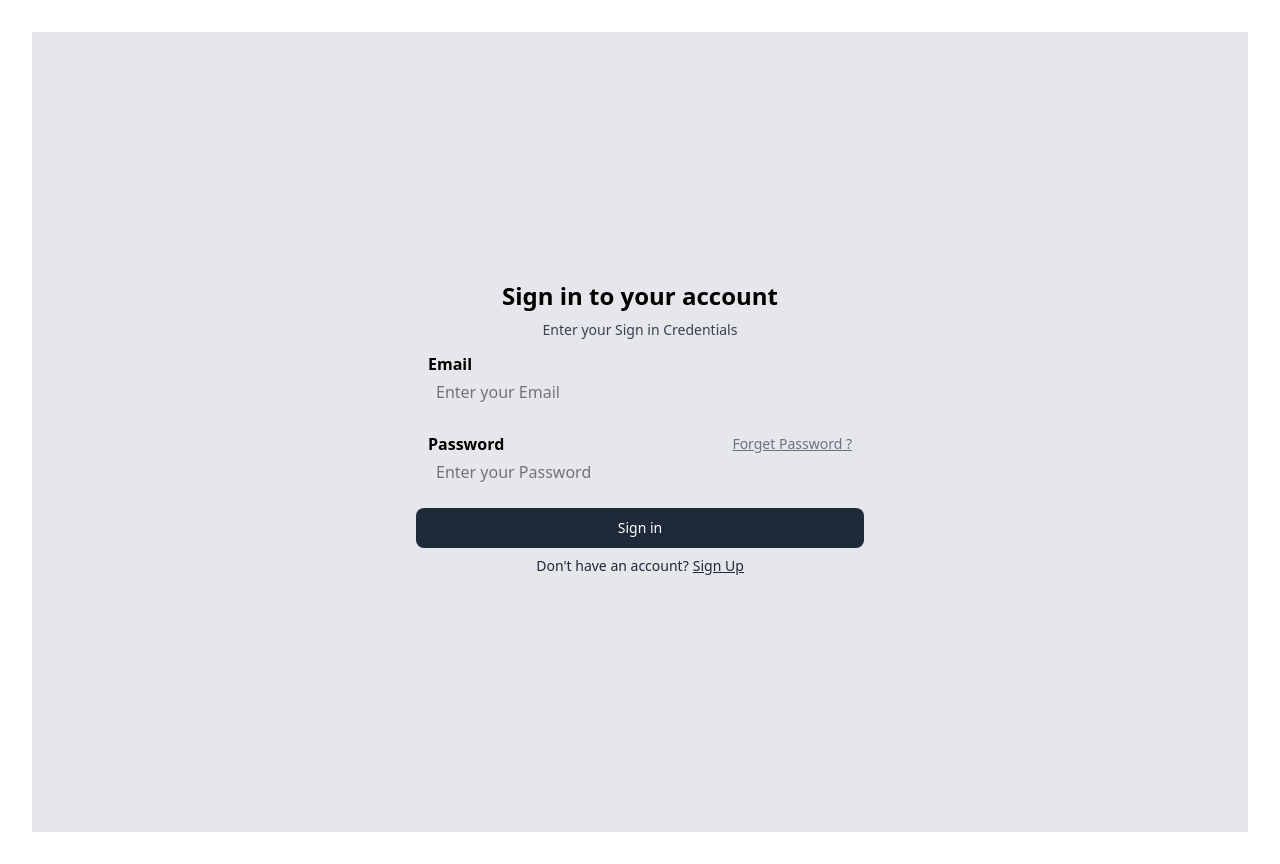
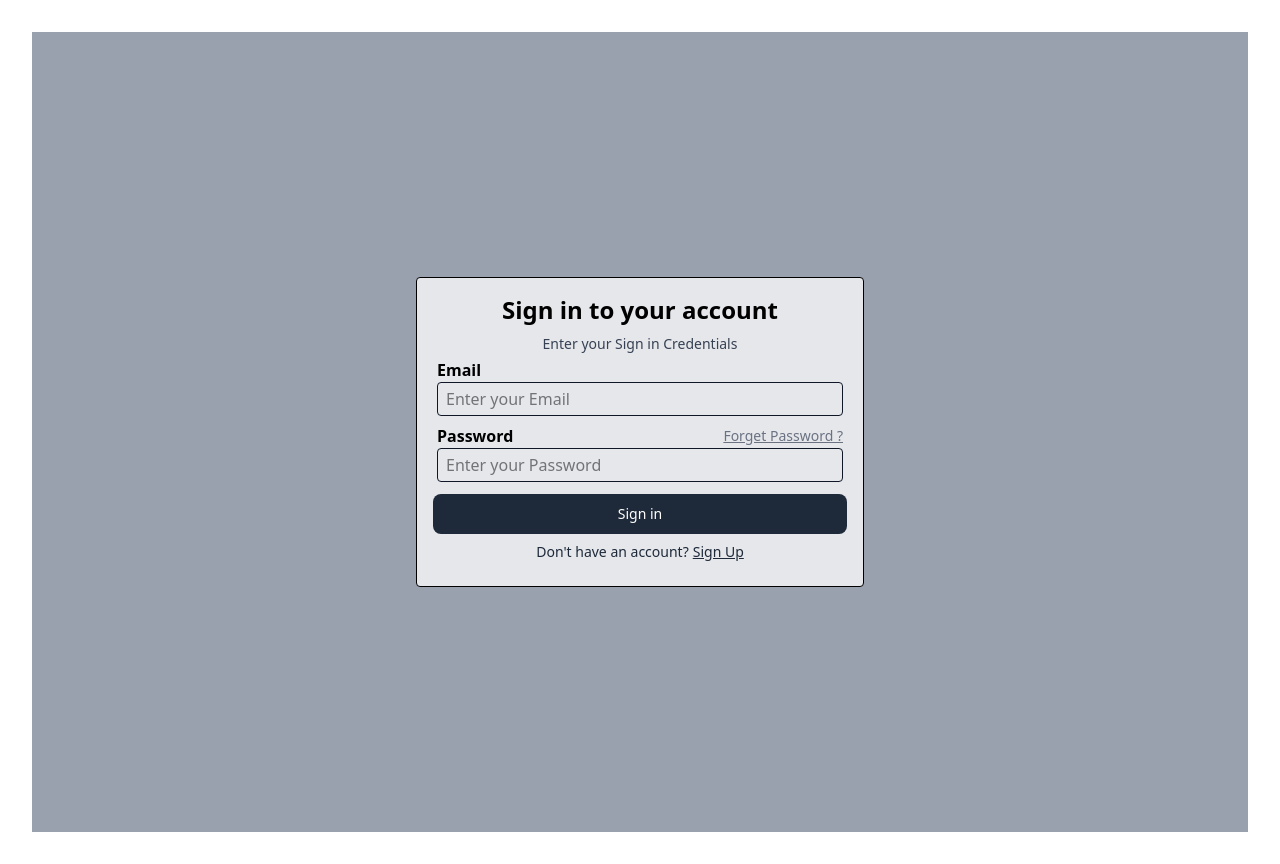
Before and after one commit to midhun062001/student-note-app, a React (Vite) app in the folder frontend/: page /signin in a window 1280 px wide. Built offline with nearby package versions, Linux system fonts and the light colour scheme.

Commit message:
Freshely uploaded all components & pages

```diff
--- a/frontend/src/App.jsx
+++ b/frontend/src/App.jsx
@@ -1,8 +1,10 @@
+import './App.css'
 import { BrowserRouter, Routes, Route } from 'react-router-dom';
-import './App.css'
-import { ComponentTest } from './pages/TestinPage';
-import { SignInPage } from './pages/Signin';
-import TestingPage from './pages/TestingPage';
+import { SignInPage } from './pages/SignInPage';
+import { TestingPage } from './pages/TestingPage';
+import { HomePage } from './pages/HomePage';
+import { SignUpPage } from './pages/SignUpPage';
+import { DashboardPage } from './pages/DashboardPage';
 
 function App() {
 
@@ -10,8 +12,11 @@ function App() {
       <>
         <BrowserRouter>
           <Routes>
-            <Route path='/test' element={<TestingPage />} />
-            <Route path='/signin' element={<SignInPage />} />
+            <Route path='/' element={ <HomePage /> } />
+            <Route path='/dashbord' element={ <DashboardPage/> } />
+            <Route path='/signin' element={ <SignInPage /> } />
+            <Route path='/signup' element={ <SignUpPage /> } />
+            <Route path='/testing-page' element={ <TestingPage /> } />
           </Routes>
         </BrowserRouter>
       </>
--- a/frontend/src/components/InputBox.jsx
+++ b/frontend/src/components/InputBox.jsx
@@ -1,6 +1,6 @@
 export const InputBox = ({label, placeholder, forgetPassword, type}) => {
     return (
-        <div className="p-3">
+        <div className="p-1">
             <div className="flex items-center justify-between">
                 <div className="font-bold">
                     {label}
@@ -12,7 +12,7 @@ export const InputBox = ({label, placeholder, forgetPassword, type}) => {
             <input
                 type={type}
                 placeholder={placeholder}
-                className="w-full px-2 py-1 rounded border-slate-200"
+                className="w-full px-2 py-1 rounded border border-gray-900"
                 required
             />
         </div>
--- /dev/null
+++ b/frontend/src/pages/DashboardPage.jsx
@@ -0,0 +1,7 @@
+import React from 'react'
+
+export const DashboardPage = props => {
+  return (
+    <div>DashboardPage</div>
+  )
+}
--- /dev/null
+++ b/frontend/src/pages/HomePage.jsx
@@ -0,0 +1,7 @@
+import React from 'react'
+
+export const HomePage = () => {
+  return (
+    <div>Home Page</div>
+  );
+}
--- /dev/null
+++ b/frontend/src/pages/SignInPage.jsx
@@ -0,0 +1,53 @@
+import { useState } from "react";
+import { BottomWarning } from "../components/BottomWarning";
+import { Button } from "../components/Button";
+import { InputBox } from "../components/InputBox";
+import { LogHeading } from "../components/LogHeading"
+import { LogSubHeading } from "../components/LogSubHeading";
+import axios from "axios";
+import { useNavigate } from "react-router-dom";
+
+export const SignInPage = () => {
+    const [email, setEmail] = useState("");
+    const [password, setPassword] = useState("");
+    const navigate = useNavigate();
+
+    return (
+        <div className="flex min-h-screen items-center justify-center bg-gray-400 px-4 py-12">
+            <div className="w-full max-w-md border rounded p-4 bg-gray-200">
+                <LogHeading label="Sign in to your account" />
+                <LogSubHeading label={"Enter your Sign in Credentials"}/>
+                <InputBox
+                    label={"Email"}
+                    placeholder={"Enter your Email"}
+                    type={"email"}
+                    forgetPassword={""}
+                    onChange = {(e) => {setEmail(e.target.value);}}
+                />
+                <InputBox
+                    label="Password"
+                    placeholder={"Enter your Password"}
+                    type={"password"}
+                    forgetPassword={"Forget Password ?"}
+                    onChange = {(e) => {setPassword(e.target.value);}}
+                />
+                <Button
+                    label={"Sign in"}
+                    type={"submit"}
+                    onPress={
+                        async () => {
+                            const response = await axios.post("backendCoonection", {
+                                email: email,
+                                password: password
+                            });
+                            if(response.data) {
+                                navigate("/dashbord")
+                            }
+                        }
+                    }
+                />
+                <BottomWarning label={"Don't have an account?"} linkText={"Sign Up"} to={"/signup"} />
+            </div>
+        </div>
+    );
+}
--- a/frontend/src/pages/Signup.jsx
+++ b/frontend/src/pages/SignUpPage.jsx
@@ -7,7 +7,7 @@ import { useNavigate } from "react-router-dom";
 import { BottomWarning } from "../components/BottomWarning";
 import axios from "axios";
 
-export const Signup = () => {
+export const SignUpPage = () => {
     const [firstName, setFirstName] = useState("");
     const [lastName, setLastName] = useState("");
     const [userName, setUserName] = useState("");
@@ -17,9 +17,9 @@ export const Signup = () => {
     const navigate = useNavigate();
 
     return (
-        <div className="min-h-screen flex justify-center bg-gray-300">
+        <div className="min-h-screen flex justify-center bg-gray-400">
             <div className="flex flex-col justify-center">
-                <div className="max-w-md rounded-lg border px-4 p-2 bg-gray-400">
+                <div className="max-w-md rounded-lg border px-4 p-2 bg-gray-200">
                     <LogHeading label={"Signup"}/>
                     <LogSubHeading label={"Enter your information to create an account"} />
                     <div className="flex flex-row justify-center">
@@ -71,8 +71,8 @@ export const Signup = () => {
                         type={"submit"}
                         onPress=
                         {async () => {
-                            try {
-                                const response = await axios.post("http://localhost:3000/" , {
+                            try { //Add backend route
+                                const response = await axios.post("backendConnection" , {
                                     firstName,
                                     lastName,
                                     userName,
@@ -83,7 +83,7 @@ export const Signup = () => {
                                 console.log("Response Data : ", response.data);
 
                                 if(response.data) {
-                                    navigate("/home");
+                                    navigate("/dashbord");
                                 } else {
                                     console.log("Error in response data");
                                 }
@@ -103,5 +103,3 @@ export const Signup = () => {
         </div>
     );
 }
-
-//label, onPress, type
--- a/frontend/src/pages/Signin.jsx
+++ /dev/null
@@ -1,20 +0,0 @@
-import { BottomWarning } from "../components/BottomWarning";
-import { Button } from "../components/Button";
-import { InputBox } from "../components/InputBox";
-import { LogHeading } from "../components/LogHeading"
-import { LogSubHeading } from "../components/LogSubHeading";
-
-export const SignInPage = () => {
-    return (
-        <div className="flex min-h-screen items-center justify-center bg-gray-200 px-4 py-12">
-            <div className="w-full max-w-md">
-                <LogHeading label="Sign in to your account" />
-                <LogSubHeading label={"Enter your Sign in Credentials"}/>
-                <InputBox label={"Email"} placeholder="Enter your Email" type={"email"} forgetPassword={""}/>
-                <InputBox label="Password" placeholder="Enter your Password" type={"password"} forgetPassword={"Forget Password ?"} />
-                <Button label={"Sign in"} type={"submit"}/>
-                <BottomWarning label={"Don't have an account?"} linkText={"Sign Up"} to={"/signup"} />
-            </div>
-        </div>
-    );
-}
--- a/frontend/src/pages/TestingPage.jsx
+++ b/frontend/src/pages/TestingPage.jsx
@@ -1,9 +1,7 @@
 import React from 'react'
 
-const TestingPage = () => {
+export const TestingPage = () => {
   return (
     <div>TestingPage</div>
-  )
+  );
 }
-
-export default TestingPage
```
Also changed, not shown: frontend/src/pages/Home.jsx (deleted).
